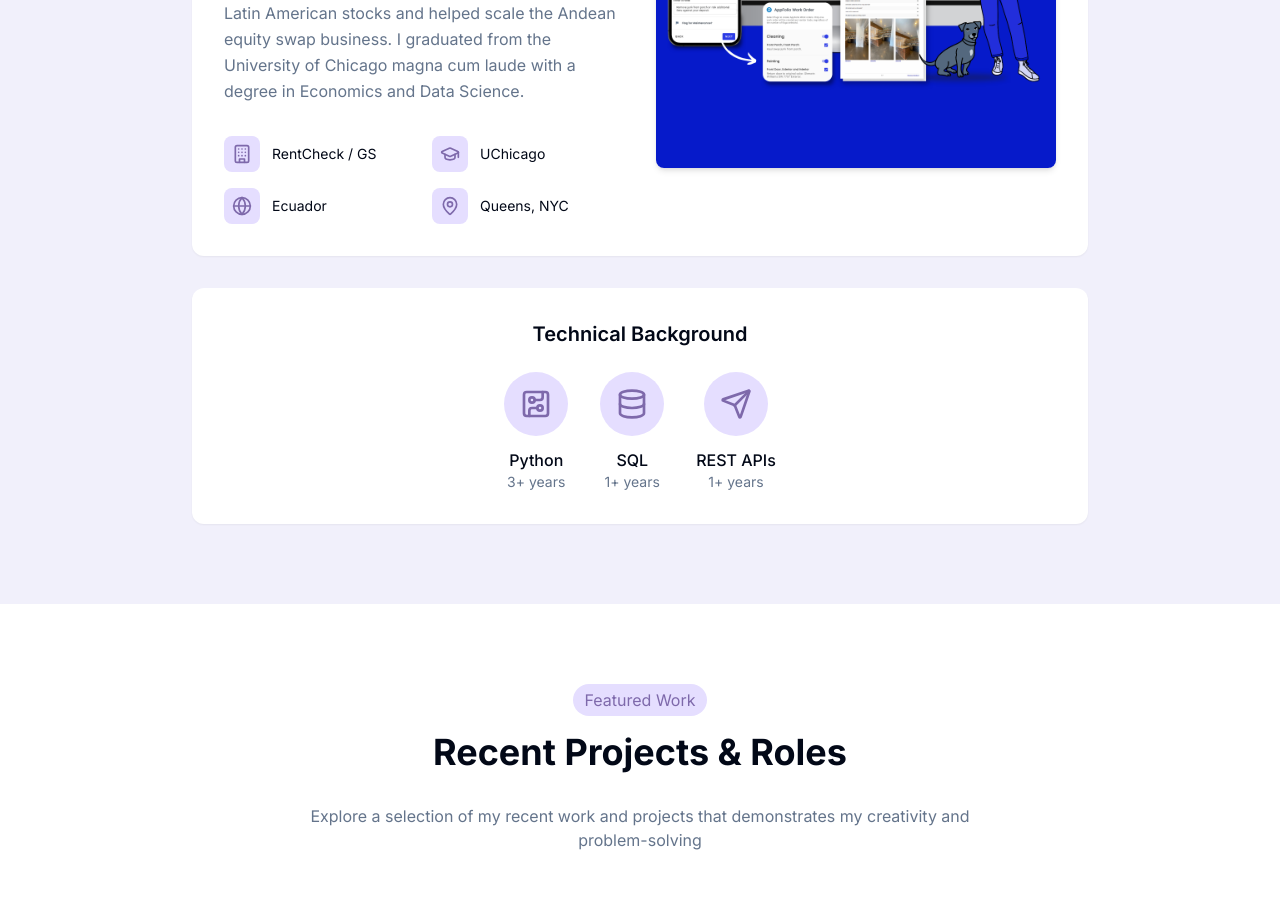
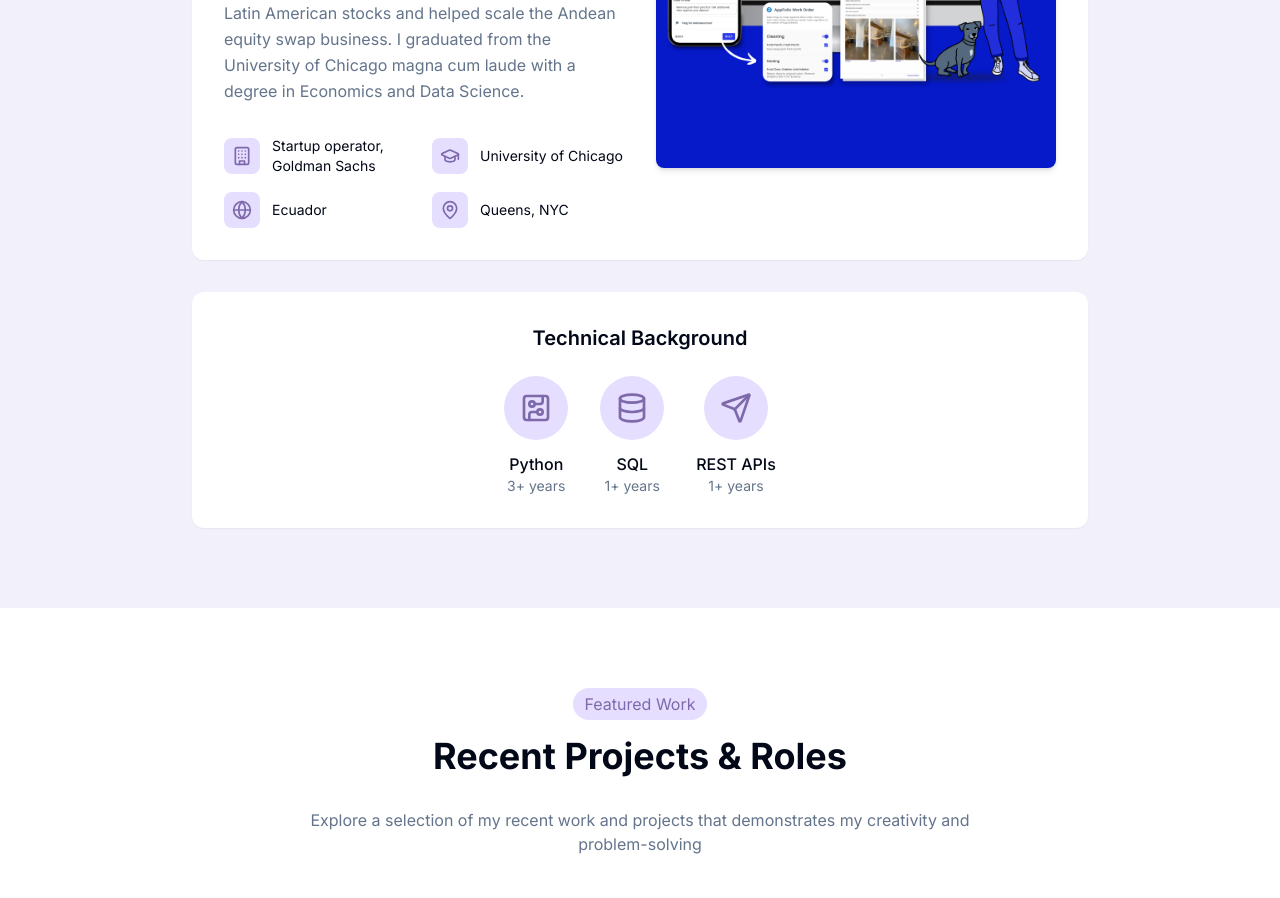
Before and after one commit to navjos/josselyn, a React (Vite) app: page / in a window 1280 px wide. Shown: the part 1280-2178 px from the top of the page. Built offline with nearby package versions, Linux system fonts and the light colour scheme.

Commit message:
Update About section text
Update text in the about section to reflect new professional experience and school name.

```diff
--- a/src/components/About.tsx
+++ b/src/components/About.tsx
@@ -53,14 +53,14 @@ const About = () => {
                     <div className="p-2 bg-soft-purple rounded-lg">
                       <Building className="w-5 h-5 text-purple" />
                     </div>
-                    <span className="text-sm">RentCheck / GS</span>
+                    <span className="text-sm">Startup operator, Goldman Sachs</span>
                   </div>
 
                   <div className="flex items-center gap-3">
                     <div className="p-2 bg-soft-purple rounded-lg">
                       <GraduationCap className="w-5 h-5 text-purple" />
                     </div>
-                    <span className="text-sm">UChicago</span>
+                    <span className="text-sm">University of Chicago</span>
                   </div>
 
                   <div className="flex items-center gap-3">
```
